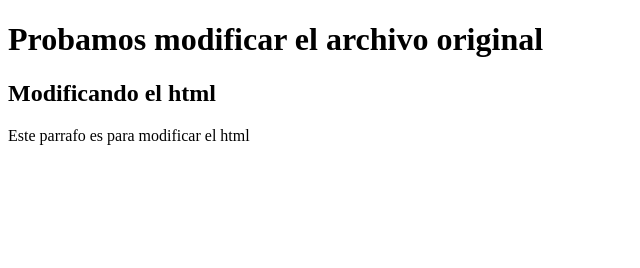
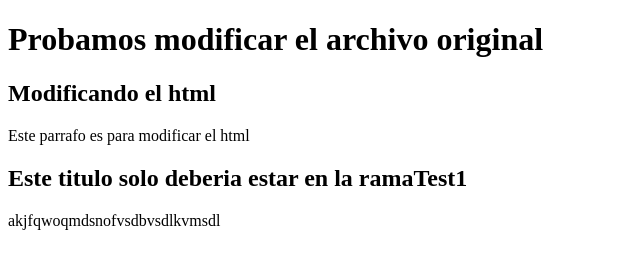
Before and after one commit to bernarjf/Proyecto-Programacion, a plain HTML site: page index.html in a window 1280 px wide. Shown: the whole page, without its empty margins (0-640 px from the left). Drawn offline with Linux system fonts and the light colour scheme.

Commit message:
agregamos h2 y parrafo

```diff
--- a/index.html
+++ b/index.html
@@ -10,5 +10,8 @@
     <h1>Probamos modificar el archivo original</h1>
     <h2>Modificando el html</h2>
     <p>Este parrafo es para modificar el html</p>
+
+    <h2>Este titulo solo deberia estar en la ramaTest1</h2>
+    <p>akjfqwoqmdsnofvsdbvsdlkvmsdl</p>
 </body>
 </html>
```
